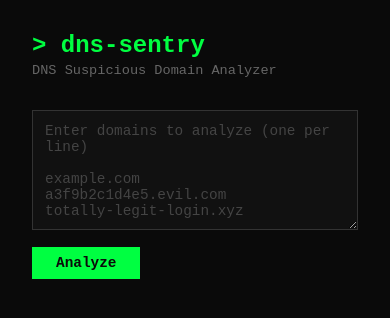
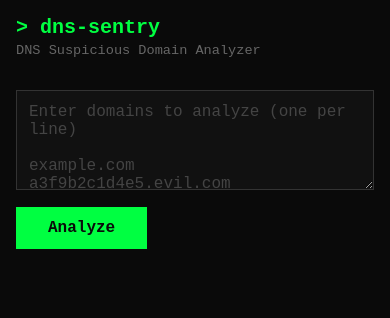
Before and after one commit to ghost1y-sh/dns-sentry, a Flask app: page / in a window 390 px wide. Shown: the top 318 px of the page. Run offline with Flask 3, Linux system fonts and the light colour scheme; parts of the project's set-up code (start-up, migrations or seed data) failed here and were passed over.

Commit message:
modified index.html for mobile optimization

```diff
--- a/templates/index.html
+++ b/templates/index.html
@@ -42,9 +42,11 @@
             border: 1px solid #333;
             color: #c0c0c0;
             font-family: 'Courier New', monospace;
-            font-size: 0.9rem;
+            font-size: 16px;
             padding: 0.75rem;
             resize: vertical;
+            -webkit-appearance: none;
+            border-radius: 0;
         }
 
         textarea:focus {
@@ -57,14 +59,16 @@
         button {
             display: block;
             margin-top: 0.75rem;
-            padding: 0.5rem 1.5rem;
+            padding: 0.75rem 2rem;
             background: #00ff41;
             color: #0a0a0a;
             border: none;
             font-family: 'Courier New', monospace;
             font-weight: bold;
-            font-size: 0.9rem;
+            font-size: 1rem;
             cursor: pointer;
+            -webkit-appearance: none;
+            border-radius: 0;
         }
 
         button:hover { background: #00cc33; }
@@ -76,6 +80,8 @@
             background: #111;
             border-left: 3px solid #00ff41;
             font-size: 0.85rem;
+            overflow-x: auto;
+            white-space: nowrap;
         }
 
         .result {
@@ -83,18 +89,23 @@
             padding: 1rem;
             background: #111;
             border: 1px solid #222;
+            overflow-x: hidden;
         }
 
         .result-header {
             display: flex;
             justify-content: space-between;
-            align-items: center;
+            align-items: flex-start;
             margin-bottom: 0.75rem;
+            gap: 0.5rem;
+            flex-wrap: wrap;
         }
 
         .domain-name {
             color: #fff;
             font-size: 1rem;
+            word-break: break-all;
+            min-width: 0;
         }
 
         .risk-badge {
@@ -102,6 +113,8 @@
             font-size: 0.75rem;
             font-weight: bold;
             text-transform: uppercase;
+            white-space: nowrap;
+            flex-shrink: 0;
         }
 
         .risk-low { background: #1a3a1a; color: #00ff41; }
@@ -123,8 +136,10 @@
 
         .check {
             font-size: 0.8rem;
-            padding: 0.3rem 0;
+            padding: 0.4rem 0;
             border-bottom: 1px solid #1a1a1a;
+            word-wrap: break-word;
+            overflow-wrap: break-word;
         }
 
         .check:last-child { border-bottom: none; }
@@ -140,6 +155,47 @@
         @keyframes blink {
             0%, 100% { opacity: 1; }
             50% { opacity: 0.3; }
+        }
+
+        @media (max-width: 600px) {
+            body {
+                padding: 1rem;
+            }
+
+            .header h1 {
+                font-size: 1.25rem;
+            }
+
+            textarea {
+                height: 100px;
+                font-size: 16px;
+            }
+
+            .result {
+                padding: 0.75rem;
+            }
+
+            .result-header {
+                flex-direction: column;
+                gap: 0.4rem;
+            }
+
+            .domain-name {
+                font-size: 0.9rem;
+            }
+
+            .risk-badge {
+                align-self: flex-start;
+            }
+
+            .check {
+                font-size: 0.75rem;
+                line-height: 1.4;
+            }
+
+            .summary {
+                font-size: 0.75rem;
+            }
         }
     </style>
 </head>
```
